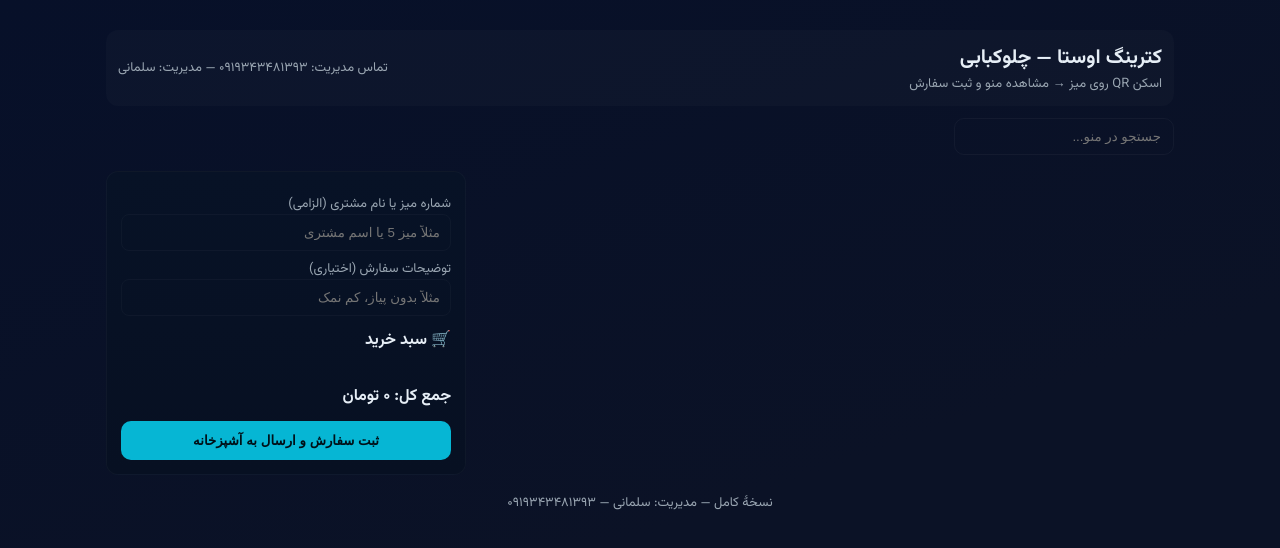
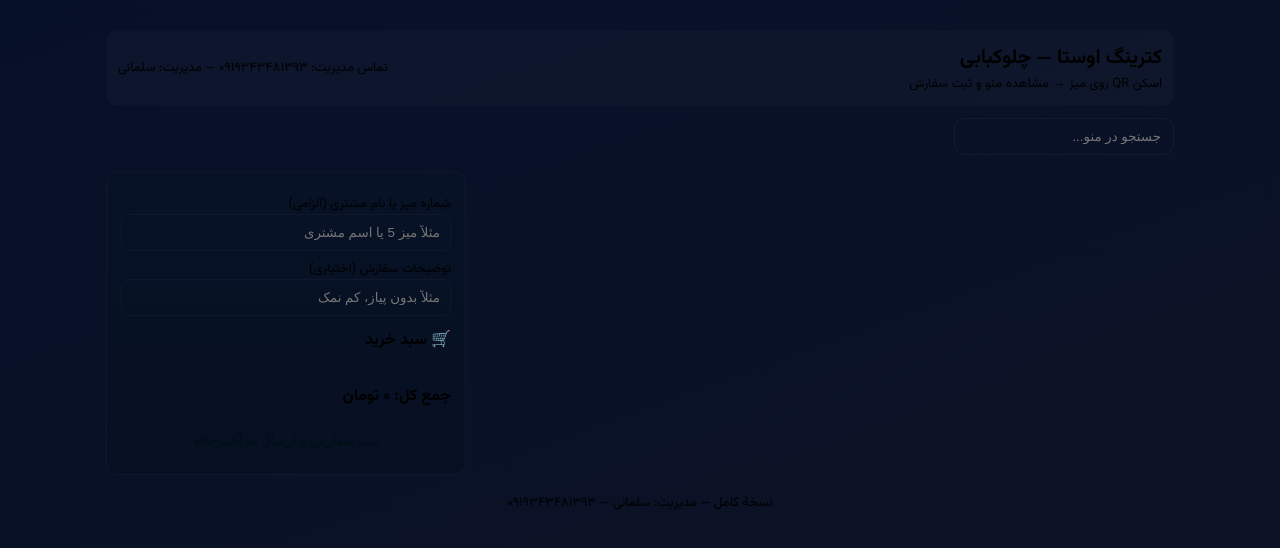
Before and after one commit to pirmohammadi014-svg/menu, a plain HTML site: page menu.html in a window 1280 px wide. Drawn offline with Linux system fonts and the light colour scheme; a script that the page names is missing.

Commit message:
Add files via upload

```diff
--- a/menu.html
+++ b/menu.html
@@ -6,7 +6,7 @@
 <title>کترینگ اوستا — منو</title>
 <link href="https://fonts.googleapis.com/css2?family=Vazirmatn:wght@400;600;700&display=swap" rel="stylesheet">
 <style>
-:root{--bg:#0f1724;--card:#0b1226;--muted:#9aa6b2;--accent:#22c55e;--accent2:#06b6d4;--text:#e6eef6}
+:root{/*bg:#0f1724;--card:#0b1226;--muted:#9aa6b2;--accent:#22c55e;--accent2:#06b6d4;--text:#e6eef6*/}
 *{box-sizing:border-box}
 html,body{margin:0;padding:0;height:100%;font-family:'Vazirmatn',system-ui;background:linear-gradient(160deg,#071029 0%, #0b1226 60%);color:var(--text)}
 .container{max-width:1100px;margin:14px auto;padding:16px}
```
Also changed, not shown: kitchen.html (+1 -1 lines).
